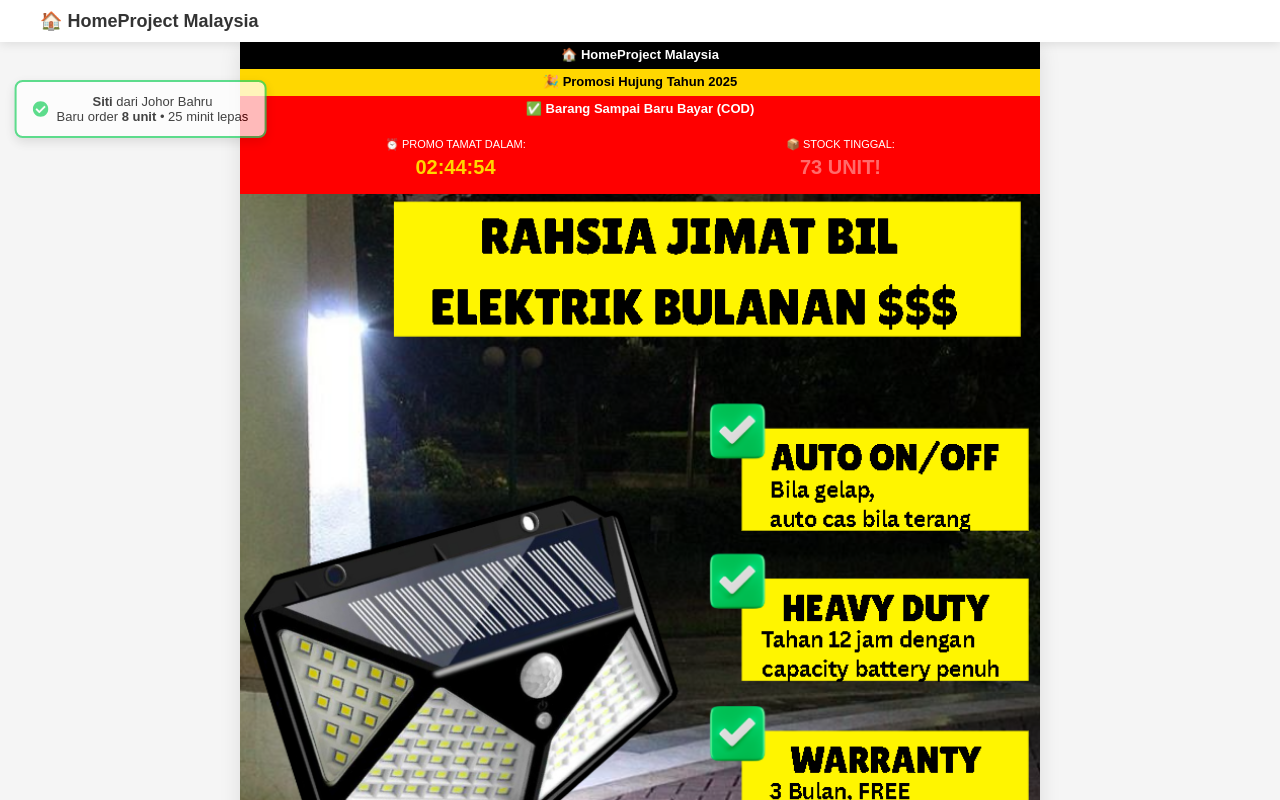
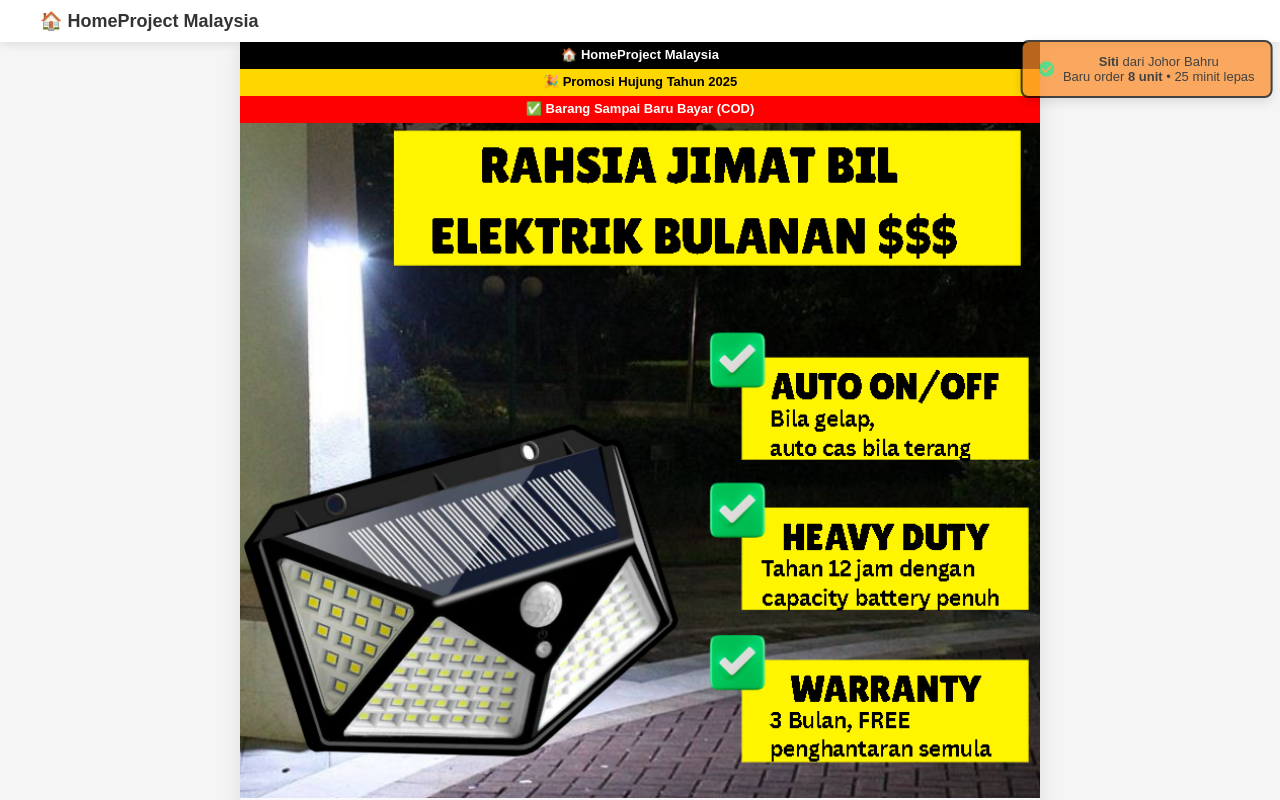
Before and after one commit to denrokokasdi/whatsappredirect, a React (Create React App) app: page / in a window 1280 px wide. Shown: the top 800 px of the page. Built offline with nearby package versions, Linux system fonts and the light colour scheme.

Commit message:
Add files via upload

```diff
--- a/src/HotLead.js
+++ b/src/HotLead.js
@@ -6,16 +6,16 @@ const HotLead = () => {
   const [stockCount, setStockCount] = useState(73);
   const [timeLeft, setTimeLeft] = useState({ hours: 2, minutes: 45, seconds: 0 });
   const [recentOrders, setRecentOrders] = useState([
-    { name: 'Ahmad', location: 'Kuala Lumpur', units: 4, time: 'baru sahaja' },
+    { name: 'Ahmad', location: 'Kuala Lumpur', units: 4, time: '2 jam lepas' },
     { name: 'Siti', location: 'Johor Bahru', units: 8, time: '25 minit lepas' },
     { name: 'Kumar', location: 'Penang', units: 4, time: '12 minit lepas' },
-    { name: 'Aina', location: 'Shah Alam', units: 1, time: '5 minit lepas' },
-    { name: 'Faiz', location: 'Ipoh', units: 8, time: '18 minit lepas' },
+    { name: 'Aina', location: 'Shah Alam', units: 1, time: '5 jam lepas' },
+    { name: 'Faiz', location: 'Ipoh', units: 8, time: '18 jam lepas' },
     { name: 'Nur', location: 'Melaka', units: 1, time: '54 minit lepas' },
-    { name: 'Daniel', location: 'Seremban', units: 4, time: '30 minit lepas' },
+    { name: 'Daniel', location: 'Seremban', units: 4, time: '30 jam lepas' },
     { name: 'Hafiz', location: 'Kuantan', units: 4, time: '40 minit lepas' },
     { name: 'Aisyah', location: 'Alor Setar', units: 8, time: '1 jam lepas' },
-    { name: 'Farhan', location: 'Miri', units: 1, time: '55 minit lepas' }
+    { name: 'Farhan', location: 'Miri', units: 1, time: '55 jam lepas' }
   ]);
 
   const [showFloatingButton, setShowFloatingButton] = useState(false);
@@ -159,9 +159,9 @@ const HotLead = () => {
       {showNotification && (
         <div style={{
           position: 'fixed',
-          top: '80px',
-          left: '20px',
-          backgroundColor: '#fff',
+          top: '40px',
+          right: '2px',
+          backgroundColor: '#fd8c29ff',
           padding: '12px 16px',
           borderRadius: '8px',
           boxShadow: '0 4px 12px rgba(0,0,0,0.15)',
@@ -169,10 +169,11 @@ const HotLead = () => {
           maxWidth: '280px',
           fontFamily: 'Montserrat, sans-serif',
           fontSize: '13px',
-          border: '2px solid #25D366',
+          border: '2px solid ',
           opacity: fadeIn ? 1 : 0,
           transform: fadeIn ? 'translateX(0)' : 'translateX(-20px)',
-          transition: 'opacity 0.5s ease-in-out, transform 0.5s ease-in-out'
+          transition: 'opacity 0.5s ease-in-out, transform 0.5s ease-in-out',
+          zIndex: 1001
         }}>
           <div style={{ display: 'flex', alignItems: 'center', gap: '8px' }}>
             <FaCheckCircle color="#25D366" size={16} />
@@ -233,7 +234,7 @@ const HotLead = () => {
           </div>
 
         {/* Countdown Timer & Stock Counter */}
-        <div style={{
+        {/* <div style={{
           backgroundColor: '#ff0000',
           padding: '15px 20px',
           display: 'flex',
@@ -258,7 +259,7 @@ const HotLead = () => {
               {stockCount} UNIT!
             </div>
           </div>
-        </div>
+        </div> */}
 
         {/* Social Proof Banner */}
         {/* <div style={{
@@ -695,7 +696,7 @@ const HotLead = () => {
             }}>
               <div style={{ display: 'flex', gap: '10px', marginBottom: '8px' }}>
                 <img
-                  src="https://via.placeholder.com/50/CCCCCC/666666?text=A"
+                  src="/my-11134233-820lg-mgqog02oq5u5f5_tn.jpg"
                   alt="Ahmad Avatar"
                   style={{
                     width: '50px',
@@ -724,7 +725,7 @@ const HotLead = () => {
             }}>
               <div style={{ display: 'flex', gap: '10px', marginBottom: '8px' }}>
                 <img
-                  src="https://via.placeholder.com/50/CCCCCC/666666?text=S"
+                  src="/my-11134233-7rasf-md1bl6yp18hba8_tn.jpg"
                   alt="Siti Avatar"
                   style={{
                     width: '50px',
@@ -752,7 +753,7 @@ const HotLead = () => {
             }}>
               <div style={{ display: 'flex', gap: '10px', marginBottom: '8px' }}>
                 <img
-                  src="https://via.placeholder.com/50/CCCCCC/666666?text=K"
+                  src="/my-11134233-7r98x-ltxrix7jmhfx03_tn.jpg"
                   alt="Kumar Avatar"
                   style={{
                     width: '50px',
@@ -762,7 +763,7 @@ const HotLead = () => {
                   }}
                 />
                 <div style={{ flex: 1 }}>
-                  <div style={{ fontWeight: 'bold', fontFamily: 'Montserrat, sans-serif', fontSize: '14px' }}>Kumar Rajesh</div>
+                  <div style={{ fontWeight: 'bold', fontFamily: 'Montserrat, sans-serif', fontSize: '14px' }}>Salimi</div>
                   <div style={{ color: '#FFD700', fontSize: '14px' }}>⭐⭐⭐⭐⭐</div>
                 </div>
               </div>
@@ -1074,7 +1075,6 @@ const HotLead = () => {
             color: '#bdc3c7'
           }}>
             © 2025 HomeProject Malaysia. All Rights Reserved.<br/>
-            SSM Registration: 1234567-X (Replace with actual if available)
           </div>
         </div>
       </div>
```
Also changed, not shown: public/my-11134233-7r98x-ltxrix7jmhfx03_tn.jpg (added), public/my-11134233-7rasf-md1bl6yp18hba8_tn.jpg (added).
